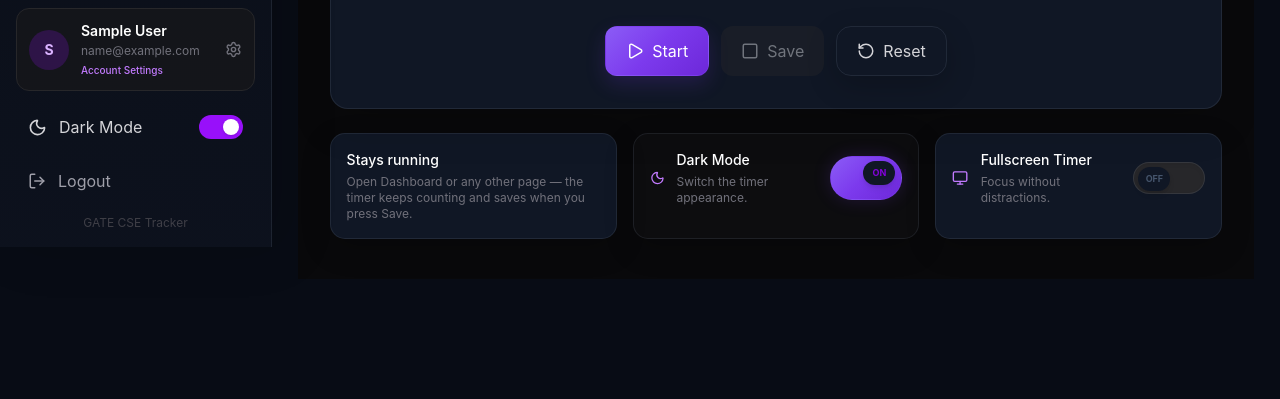
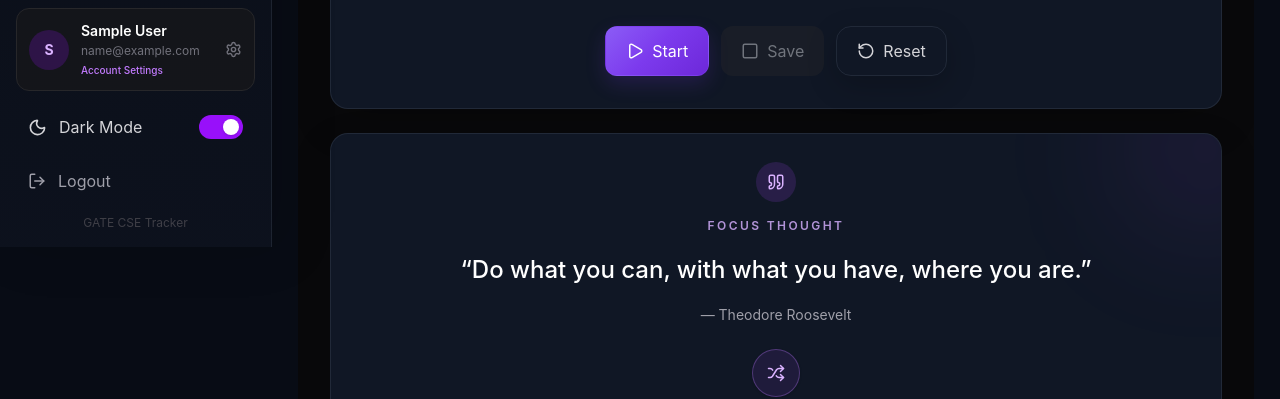
Before and after one commit to vishalvitthalgavade/gate, a React (Vite) app in the folder frontend/: page /timer in a window 1280 px wide. Shown: the part 553-952 px from the top of the page. Before the commit the page ends 864 px from the top, so only its background shows below. Built offline with nearby package versions, Linux system fonts and the light colour scheme; no server answers; sample sign-in values are in the browser's storage.

Commit message:
shevat commit

```diff
--- a/frontend/src/pages/Timer.jsx
+++ b/frontend/src/pages/Timer.jsx
@@ -14,6 +14,8 @@ import {
   AlertTriangle,
   Sun as SunIcon,
   Moon as MoonIcon,
+  Quote,
+  Shuffle,
 } from "lucide-react";
 
 import { GATE_SYLLABUS } from "../data/syllabus";
@@ -41,6 +43,68 @@ function formatShortTime(totalSeconds) {
     seconds
   ).padStart(2, "0")}`;
 }
+
+const MOTIVATIONAL_QUOTES = [
+  { text: "It always seems impossible until it is done.", author: "Nelson Mandela" },
+  { text: "The secret of getting ahead is getting started.", author: "Mark Twain" },
+  { text: "Well done is better than well said.", author: "Benjamin Franklin" },
+  { text: "Energy and persistence conquer all things.", author: "Benjamin Franklin" },
+  { text: "You miss 100% of the shots you don't take.", author: "Wayne Gretzky" },
+  { text: "Success is the sum of small efforts, repeated day in and day out.", author: "Robert Collier" },
+  { text: "The future depends on what you do today.", author: "Mahatma Gandhi" },
+  { text: "Great things are done by a series of small things brought together.", author: "Vincent van Gogh" },
+  { text: "The journey of a thousand miles begins with one step.", author: "Lao Tzu" },
+  { text: "Well begun is half done.", author: "Aristotle" },
+  { text: "Quality is not an act, it is a habit.", author: "Aristotle" },
+  { text: "We are what we repeatedly do.", author: "Will Durant" },
+  { text: "Act as if what you do makes a difference. It does.", author: "William James" },
+  { text: "Nothing will work unless you do.", author: "Maya Angelou" },
+  { text: "Believe you can and you're halfway there.", author: "Theodore Roosevelt" },
+  { text: "Keep your eyes on the stars, and your feet on the ground.", author: "Theodore Roosevelt" },
+  { text: "Do what you can, with what you have, where you are.", author: "Theodore Roosevelt" },
+  { text: "Start where you are. Use what you have. Do what you can.", author: "Arthur Ashe" },
+  { text: "Adversity introduces a man to himself.", author: "Albert Einstein" },
+  { text: "In the middle of difficulty lies opportunity.", author: "Albert Einstein" },
+  { text: "Strive not to be a success, but rather to be of value.", author: "Albert Einstein" },
+  { text: "I have not failed. I've just found 10,000 ways that won't work.", author: "Thomas Edison" },
+  { text: "Opportunity is missed by most people because it is dressed in overalls and looks like work.", author: "Thomas Edison" },
+  { text: "Genius is one percent inspiration and ninety-nine percent perspiration.", author: "Thomas Edison" },
+  { text: "It does not matter how slowly you go as long as you do not stop.", author: "Confucius" },
+  { text: "Our greatest glory is not in never falling, but in rising every time we fall.", author: "Confucius" },
+  { text: "Everything has beauty, but not everyone sees it.", author: "Confucius" },
+  { text: "He who asks a question is a fool for five minutes; he who does not ask remains a fool forever.", author: "Confucius" },
+  { text: "No pressure, no diamonds.", author: "Thomas Carlyle" },
+  { text: "The only way out is through.", author: "Robert Frost" },
+  { text: "Nothing great was ever achieved without enthusiasm.", author: "Ralph Waldo Emerson" },
+  { text: "The reward of a thing well done is having done it.", author: "Ralph Waldo Emerson" },
+  { text: "Once you make a decision, the universe conspires to make it happen.", author: "Ralph Waldo Emerson" },
+  { text: "Do not wait; the time will never be just right.", author: "Napoleon Hill" },
+  { text: "Patience, persistence and perspiration make an unbeatable combination for success.", author: "Napoleon Hill" },
+  { text: "If you cannot do great things, do small things in a great way.", author: "Napoleon Hill" },
+  { text: "Success is walking from failure to failure with no loss of enthusiasm.", author: "Winston Churchill" },
+  { text: "Continuous effort, not strength or intelligence, is the key to unlocking our potential.", author: "Winston Churchill" },
+  { text: "You have power over your mind—not outside events. Realize this, and you will find strength.", author: "Marcus Aurelius" },
+  { text: "The impediment to action advances action. What stands in the way becomes the way.", author: "Marcus Aurelius" },
+  { text: "Waste no more time arguing about what a good man should be. Be one.", author: "Marcus Aurelius" },
+  { text: "Luck is what happens when preparation meets opportunity.", author: "Seneca" },
+  { text: "Difficulties strengthen the mind, as labor does the body.", author: "Seneca" },
+  { text: "We suffer more often in imagination than in reality.", author: "Seneca" },
+  { text: "No man is more unhappy than he who never faces adversity.", author: "Seneca" },
+  { text: "First say to yourself what you would be; and then do what you have to do.", author: "Epictetus" },
+  { text: "It's not what happens to you, but how you react to it that matters.", author: "Epictetus" },
+  { text: "If you want to improve, be content to be thought foolish and stupid.", author: "Epictetus" },
+  { text: "He who has a why to live can bear almost any how.", author: "Friedrich Nietzsche" },
+  { text: "That which does not kill us makes us stronger.", author: "Friedrich Nietzsche" },
+  { text: "The only person you are destined to become is the person you decide to be.", author: "Ralph Waldo Emerson" },
+  { text: "Success is not final, failure is not fatal: it is the courage to continue that counts.", author: "Winston Churchill" },
+  { text: "Don't count the days, make the days count.", author: "Muhammad Ali" },
+  { text: "He who is not courageous enough to take risks will accomplish nothing in life.", author: "Muhammad Ali" },
+  { text: "Champions keep playing until they get it right.", author: "Billie Jean King" },
+  { text: "The harder the conflict, the more glorious the triumph.", author: "Thomas Paine" },
+  { text: "You can't build a reputation on what you are going to do.", author: "Henry Ford" },
+  { text: "Whether you think you can or you think you can't, you're right.", author: "Henry Ford" },
+  { text: "There is no substitute for hard work.", author: "Thomas Edison" },
+];
 
 function Timer() {
   const { theme, toggleTheme } = useTheme();
@@ -82,6 +146,7 @@ function Timer() {
   const [takeoverMinutes, setTakeoverMinutes] = useState("");
   const [takeoverSubmitting, setTakeoverSubmitting] = useState(false);
   const [takeoverError, setTakeoverError] = useState("");
+  const [quoteIndex, setQuoteIndex] = useState(() => Math.floor(Math.random() * MOTIVATIONAL_QUOTES.length));
 
   const availableTopics = useMemo(() => {
     if (!selectedSubject) {
@@ -670,99 +735,59 @@ function Timer() {
           </div>
         </div>
 
-        <div className="mt-5 grid grid-cols-1 gap-3 sm:mt-6 sm:grid-cols-2 sm:gap-4 xl:grid-cols-3">
-          <div className="rounded-xl border border-slate-200 bg-white p-4 dark:border-zinc-800 dark:bg-zinc-900/30">
-            <p className="text-sm font-medium text-slate-900 dark:text-white">
-              Stays running
-            </p>
-            <p className="mt-1 text-xs text-slate-500 dark:text-zinc-500">
-              Open Dashboard or any other page — the timer keeps counting and
-              saves when you press Save.
-            </p>
+        <section
+          aria-label="Motivational quote"
+          className={`relative mt-5 overflow-hidden rounded-2xl border p-5 sm:mt-6 sm:p-7 ${
+            isDark
+              ? "border-purple-500/20 bg-gradient-to-br from-purple-950/30 via-zinc-900/70 to-zinc-950"
+              : "border-purple-100 bg-gradient-to-br from-purple-50 via-white to-slate-50"
+          }`}
+        >
+          <div className="pointer-events-none absolute -right-16 -top-16 h-40 w-40 rounded-full bg-purple-500/10 blur-3xl" />
+          <div className="relative mx-auto flex max-w-3xl flex-col items-center text-center">
+            <div className={`mb-4 flex h-10 w-10 items-center justify-center rounded-full ${isDark ? "bg-purple-500/15 text-purple-300" : "bg-purple-100 text-purple-600"}`}>
+              <Quote size={18} aria-hidden="true" />
             </div>
 
-          <div
-            className={`rounded-xl border p-4 ${
-              isDark
-                ? "border-zinc-800 bg-zinc-900/30"
-                : "border-slate-200 bg-white"
-            }`}
+            <p className={`text-xs font-semibold uppercase tracking-[0.2em] ${isDark ? "text-purple-300/80" : "text-purple-600"}`}>
+              Focus thought
+            </p>
+
+            <blockquote
+              key={quoteIndex}
+              className={`mt-4 max-w-2xl text-lg font-medium leading-relaxed sm:text-2xl ${isDark ? "text-white" : "text-slate-900"}`}
             >
-            <div className="flex items-center justify-between gap-4">
-              <div className="flex items-center gap-3">
-                {isDark ? (
-                  <MoonIcon size={18} className="text-purple-400" />
-                ) : (
-                  <SunIcon size={18} className="text-amber-500" />
-                )}
-                <div>
-                  <p
-                    className={`text-sm font-medium ${
-                      isDark ? "text-white" : "text-slate-900"
-                    }`}
-                  >
-                    {isDark ? "Dark Mode" : "Light Mode"}
+              “{MOTIVATIONAL_QUOTES[quoteIndex].text}”
+            </blockquote>
+
+            <p className={`mt-4 text-sm ${isDark ? "text-zinc-400" : "text-slate-500"}`}>
+              — {MOTIVATIONAL_QUOTES[quoteIndex].author}
             </p>
-                  <p
-                    className={`mt-1 text-xs ${
-                      isDark ? "text-zinc-500" : "text-slate-500"
-                    }`}
-                  >
-                    Switch the timer appearance.
-                  </p>
-                </div>
-              </div>
 
             <button
               type="button"
-                onClick={toggleTheme}
-                role="switch"
-                aria-checked={isDark}
-                aria-label="Toggle dark and light mode"
-                className={`relative inline-flex h-8 w-[72px] shrink-0 items-center rounded-full border p-1 shadow-inner transition-colors duration-200 focus:outline-none focus:ring-2 focus:ring-purple-500/40 focus:ring-offset-2 focus:ring-offset-white dark:focus:ring-offset-zinc-900 ${
-                  isDark ? "border-purple-500/50 bg-purple-600" : "border-slate-300 bg-slate-200"
+              onClick={() => {
+                setQuoteIndex((current) => {
+                  if (MOTIVATIONAL_QUOTES.length <= 1) return current;
+                  let next = Math.floor(Math.random() * MOTIVATIONAL_QUOTES.length);
+                  while (next === current) {
+                    next = Math.floor(Math.random() * MOTIVATIONAL_QUOTES.length);
+                  }
+                  return next;
+                });
+              }}
+              aria-label="Show another motivational quote"
+              title="New motivational quote"
+              className={`mt-6 flex h-12 w-12 items-center justify-center rounded-full border shadow-sm transition duration-200 hover:-translate-y-0.5 hover:shadow-md active:scale-95 focus:outline-none focus:ring-2 focus:ring-purple-500/40 ${
+                isDark
+                  ? "border-purple-400/30 bg-purple-500/10 text-purple-300 hover:bg-purple-500/20"
+                  : "border-purple-200 bg-white text-purple-600 hover:bg-purple-50"
               }`}
             >
-                <span aria-hidden="true" className={`absolute left-1 top-1 flex h-6 w-8 items-center justify-center rounded-full bg-white text-[9px] font-bold shadow-md transition-transform duration-200 ease-out ${isDark ? "translate-x-7 text-purple-700" : "translate-x-0 text-slate-600"}`}>
-                  {isDark ? "ON" : "OFF"}
-                </span>
+              <Shuffle size={18} aria-hidden="true" />
             </button>
           </div>
-          </div>
-
-          <div className="rounded-xl border border-slate-200 bg-white p-4 dark:border-zinc-800 dark:bg-zinc-900/30">
-            <div className="flex items-center justify-between gap-4">
-              <div className="flex items-center gap-3">
-                <Monitor size={18} className="text-purple-400" />
-                <div>
-                  <p className="text-sm font-medium text-slate-900 dark:text-white">
-                    Fullscreen Timer
-                  </p>
-                  <p className="mt-1 text-xs text-slate-500 dark:text-zinc-500">
-                    Focus without distractions.
-                  </p>
-                </div>
-              </div>
-
-              <button
-                type="button"
-                onClick={toggleFullscreen}
-                role="switch"
-                aria-checked={isFullscreen}
-                aria-label="Toggle fullscreen timer"
-                className={`relative inline-flex h-8 w-[72px] shrink-0 items-center rounded-full border p-1 shadow-inner transition-colors duration-200 focus:outline-none focus:ring-2 focus:ring-purple-500/40 focus:ring-offset-2 focus:ring-offset-white dark:focus:ring-offset-zinc-900 ${
-                  isFullscreen
-                    ? "border-purple-500/50 bg-purple-600"
-                    : isDark ? "border-zinc-700 bg-zinc-800" : "border-slate-300 bg-slate-200"
-                }`}
-              >
-                <span aria-hidden="true" className={`absolute left-1 top-1 flex h-6 w-8 items-center justify-center rounded-full bg-white text-[9px] font-bold shadow-md transition-transform duration-200 ease-out ${isFullscreen ? "translate-x-7 text-purple-700" : "translate-x-0 text-slate-600"}`}>
-                  {isFullscreen ? "ON" : "OFF"}
-                </span>
-              </button>
-            </div>
-          </div>
-        </div>
+        </section>
       </div>
 
       <ConfirmDialog
```
Lines whose indentation alone changed are shown as unchanged.
